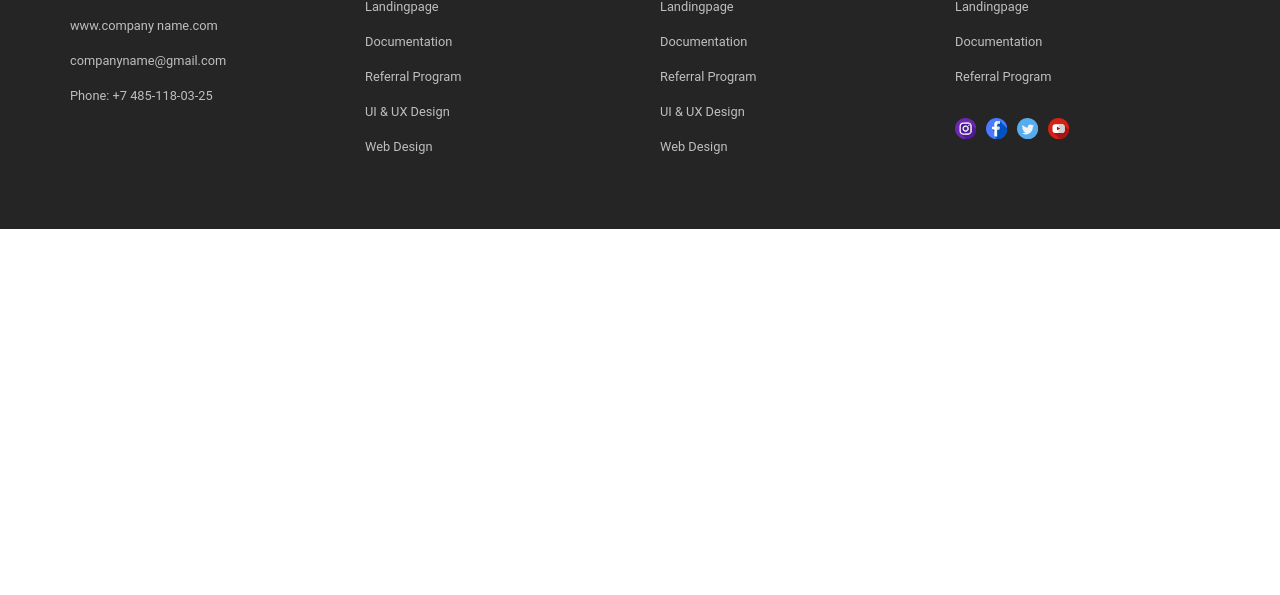
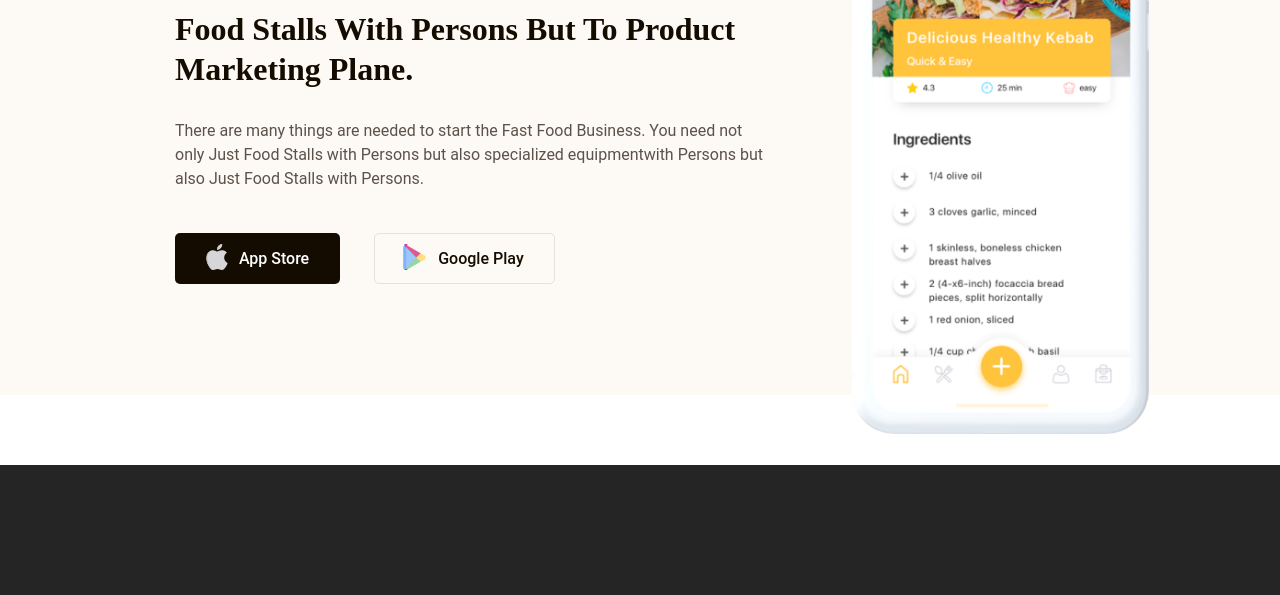
Before and after one commit to BoikoSV/food, a website: page src/index.html in a window 1280 px wide. Shown: the part 3474-4069 px from the top of the page. Before the commit the page ends 3703 px from the top, so only its background shows below. Drawn offline with nearby package versions, Linux system fonts and the light colour scheme; files that its build step writes are made by us from their sources; files whose address does not match are found by name; a web font is replaced by a local one.

Commit message:
Finish the apps section

```diff
--- /dev/null
+++ b/src/html/sections/apps.html
@@ -0,0 +1,20 @@
+<section class="apps">
+    <div class="container apps__inner">
+        <div class="apps__text-box">
+            <div class="apps__text-inner">
+                <h2 class="section-title apps__title">Take away</h2>
+                <p class="section-sub-title apps__sub-title">Food Stalls with Persons but  to  Product marketing plane. </p>
+                <p class="apps__text">
+                    There are many things are needed to start the Fast Food Business. You need not only Just Food Stalls with Persons but also specialized equipmentwith Persons but also  Just Food Stalls with Persons.
+                </p>
+                <div class="apps__link-box">
+                    <a href="#" class="apps__btn apps__apple">App Store</a>
+                    <a href="#" class="apps__btn apps__google">Google Play</a>
+                </div>
+            </div>
+        </div>
+        <div class="apps__img-box">
+            <img src="./dist/images/phone.png" width="323" height="651" alt="" class="apps__img">
+        </div>
+    </div>
+</section>
--- a/src/index.html
+++ b/src/index.html
@@ -18,6 +18,8 @@
     @@include("./src/html/sections/about.html")
     <!-- products -->
     @@include("./src/html/sections/products.html")
+    <!-- apps -->
+    @@include("./src/html/sections/apps.html")
     <!-- footer -->
     @@include("./src/html/sections/footer.html")
     <script src="./dist/js/script.min.js"></script>
--- a/src/scss/main.scss
+++ b/src/scss/main.scss
@@ -37,4 +37,5 @@
 @import "sections/features";
 @import "sections/about";
 @import "sections/products";
+@import "sections/apps";
 @import "sections/footer";
--- /dev/null
+++ b/src/scss/sections/_apps.scss
@@ -0,0 +1,134 @@
+.apps {
+    margin-top: 70px;
+    margin-bottom: 70px;
+    background-color: rgba(#fbf1e7, 0.4);
+}
+
+.apps__title {
+    margin-bottom: 5px;
+}
+.apps__sub-title {
+    margin-bottom: 5%;
+}
+.apps__text {
+    margin-bottom: 7%;
+}
+.apps__btn {
+    font-family: Roboto;
+    display: inline-block;
+    font-weight: 500;
+    font-size: 1rem;
+    line-height: 1.2rem;
+    border: 1px solid rgba($text-color, 0.1);
+    border-radius: 5px;
+    padding: 15px 30px 15px 63px;
+    position: relative;
+
+    @media (max-width: 769px) {
+        padding: 8px 17px 8px 35px;
+        line-height: 1rem;
+    }
+}
+.apps__apple {
+    background-color: $text-color;
+    color: #fff;
+    margin-right: 30px;
+
+    @media (max-width: 769px) {
+        margin-right: 5px;
+    }
+}
+.apps__google {
+    font-family: Roboto;
+    font-weight: 500;
+    color: $text-color;
+}
+.apps__apple::before {
+    content: "";
+    position: absolute;
+    width: 26px;
+    height: 26px;
+    left: 28px;
+    top: calc(50% - 14px);
+    background-image: url("../svg/apple.svg");
+    background-size: contain;
+    background-position: center;
+
+    @media (max-width: 769px) {
+        width: 20px;
+        height: 20px;
+        left: 9px;
+        top: calc(50% - 11px);
+    }
+}
+.apps__google::before {
+    content: "";
+    position: absolute;
+    width: 23px;
+    height: 26px;
+    left: 28px;
+    top: calc(50% - 14px);
+    background-image: url("../svg/google.svg");
+    background-size: contain;
+    background-position: center;
+
+    @media (max-width: 769px) {
+        width: 18px;
+        height: 20px;
+        left: 12px;
+        top: calc(50% - 10px);
+    }
+}
+
+//grid
+
+.apps__inner {
+    display: grid;
+    grid-template-columns: 1fr 0.6fr;
+    grid-template-rows: min(45vw, 520px);
+    grid-gap: 20px;
+
+    @media (max-width: 769px) {
+        grid-template-columns: 1fr 0.4fr;
+    }
+    @media (max-width: 700px) {
+        display: block;
+    }
+}
+.apps__text-box {
+    display: flex;
+
+    @media (max-width: 700px) {
+        text-align: center;
+    }
+}
+.apps__text-inner {
+    margin: auto 0 auto auto;
+    width: 85%;
+
+    @media (max-width: 769px) {
+        width: 100%;
+        margin: 0;
+        margin-top: auto;
+        margin-bottom: auto;
+    }
+    @media (max-width: 700px) {
+        padding-top: 50px;
+        padding-bottom: 50px;
+    }
+}
+.apps__img-box {
+    position: relative;
+
+    @media (max-width: 700px) {
+        display: none;
+    }
+}
+.apps__img {
+    position: absolute;
+    height: 100%;
+    width: auto;
+    left: 50%;
+    border-radius: 38px;
+    transform: translateX(-50%) scale(1.15);
+}
--- a/src/scss/sections/_products.scss
+++ b/src/scss/sections/_products.scss
@@ -1,5 +1,9 @@
 .products{
     padding: 3.2rem 0;
+
+    @media (max-width: 769px) {
+        padding-bottom: 0;
+    }
 }
 .products__title{
     text-align: center;
```
Also changed, not shown: index.html (+21 -0 lines), src/images/phone.png (added), src/svg/apple.svg (added), src/svg/google.svg (added).
